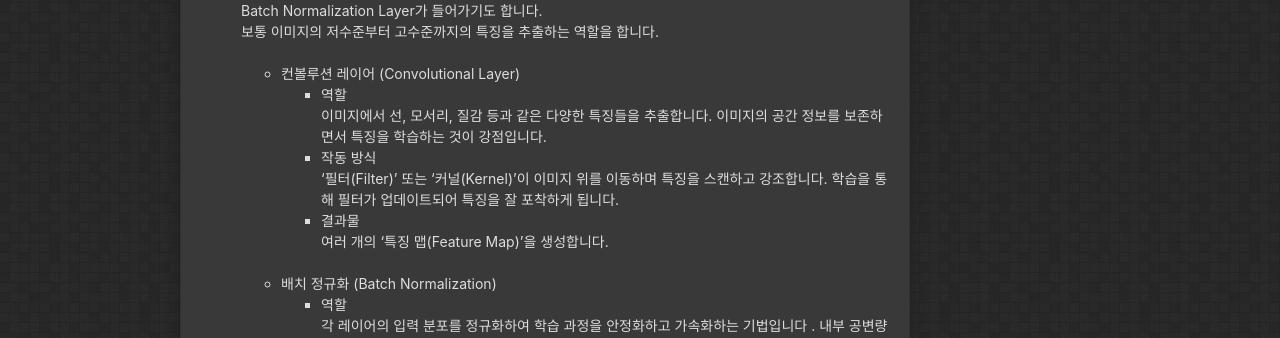
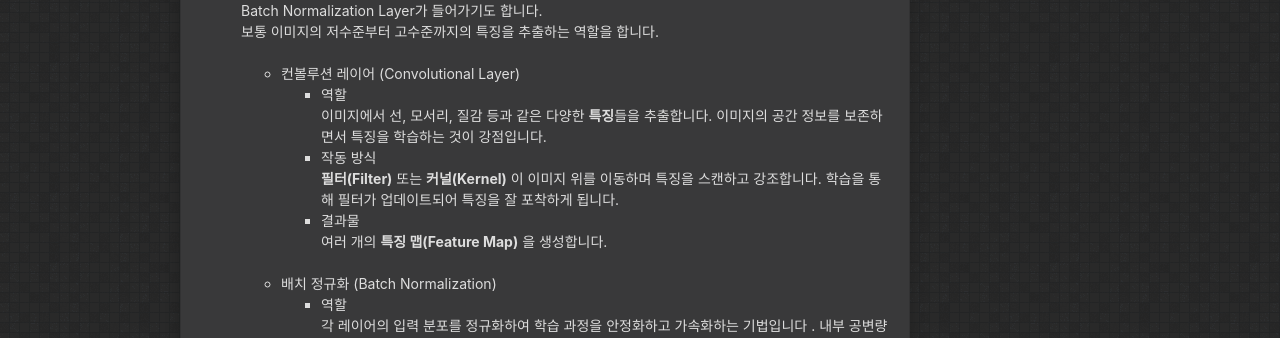
Before and after one commit to Lee-keonhee/AIcodeit, a Jekyll site: the page built from _posts/2025-08-17-weekly_6.md, in a window 1280 px wide and 900 px high, scrolled down 525 px. Shown: the part 153-491 px from the top of the window. Built offline with Jekyll 4.4.1, drawn with Linux system fonts in a browser that asks for light colours.

```diff
--- a/_posts/2025-08-17-weekly_6.md
+++ b/_posts/2025-08-17-weekly_6.md
@@ -21,11 +21,11 @@ Convolutional Neural Network(CNN)은 기본적으로 아래 그림과 같은 형
 <br>
 - 컨볼루션 레이어 (Convolutional Layer)
   * 역할
-  이미지에서 선, 모서리, 질감 등과 같은 다양한 특징들을 추출합니다. 이미지의 공간 정보를 보존하면서 특징을 학습하는 것이 강점입니다.
+  이미지에서 선, 모서리, 질감 등과 같은 다양한 **특징**들을 추출합니다. 이미지의 공간 정보를 보존하면서 특징을 학습하는 것이 강점입니다.
   * 작동 방식
-  '필터(Filter)' 또는 '커널(Kernel)'이 이미지 위를 이동하며 특징을 스캔하고 강조합니다. 학습을 통해 필터가 업데이트되어 특징을 잘 포착하게 됩니다.
+  **필터(Filter)** 또는 **커널(Kernel)** 이 이미지 위를 이동하며 특징을 스캔하고 강조합니다. 학습을 통해 필터가 업데이트되어 특징을 잘 포착하게 됩니다.
   * 결과물
-  여러 개의 '특징 맵(Feature Map)'을 생성합니다.
+  여러 개의 **특징 맵(Feature Map)** 을 생성합니다.
 <br>
 - 배치 정규화 (Batch Normalization)
   * 역할
```
